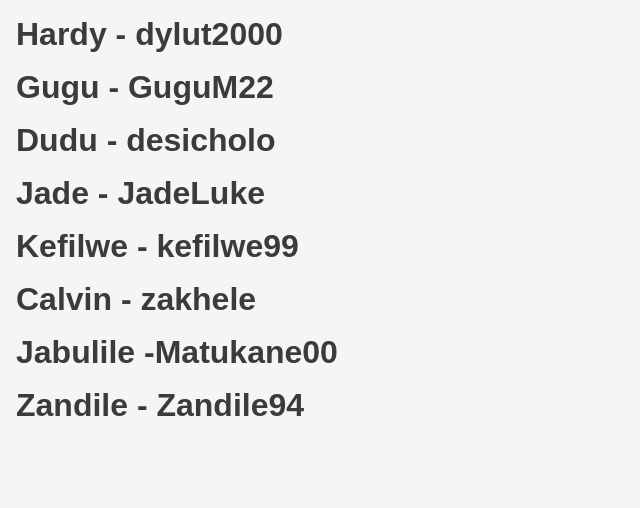
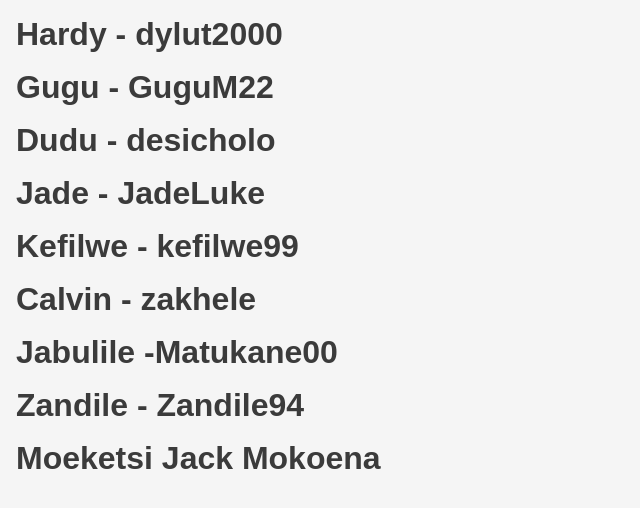
Before and after one commit to The-DigitalAcademy/git-pwd-april-2024, a plain HTML site: page index.html in a window 1280 px wide. Shown: the whole page, without its empty margins (0-640 px from the left). Drawn offline with Linux system fonts and the light colour scheme.

Commit message:
jack added

```diff
--- a/index.html
+++ b/index.html
@@ -27,6 +27,8 @@
 
     <h1>Zandile - Zandile94</h1>
 
+    <h1> Moeketsi Jack Mokoena</h1>
+
 </body>
 
 </html>
```
